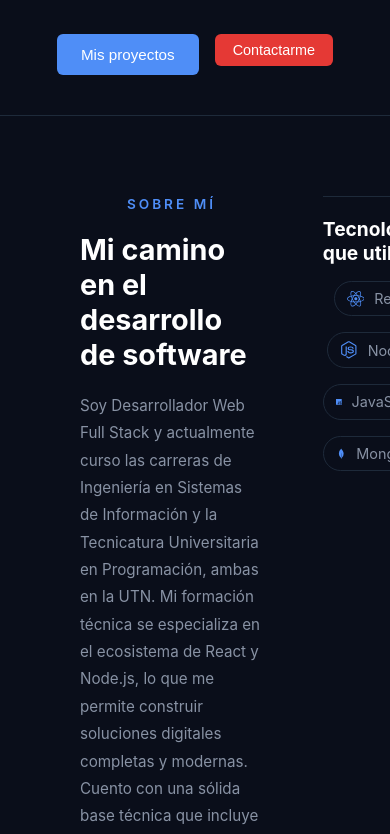
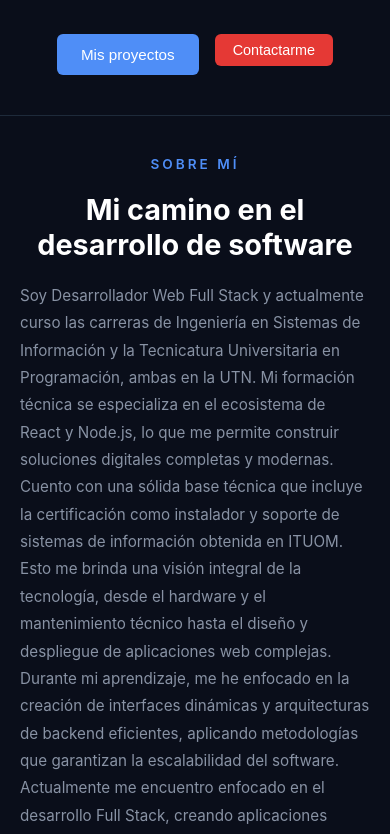
Before and after one commit to Joaco004/Mi-portfolio-, a React (Vite) app: page / in a window 390 px wide. Shown: the part 868-1702 px from the top of the page. Built offline with nearby package versions, Linux system fonts and the light colour scheme.

Commit message:
fix: modifico un error en la escritura

```diff
--- a/src/styles/components/About.css
+++ b/src/styles/components/About.css
@@ -92,7 +92,7 @@
 }
 
 @media (max-width: 768px) {
-    .about-sct {
+    .about {
         flex-direction: column;
         padding: 40px 20px;
         gap: 40px;
```
